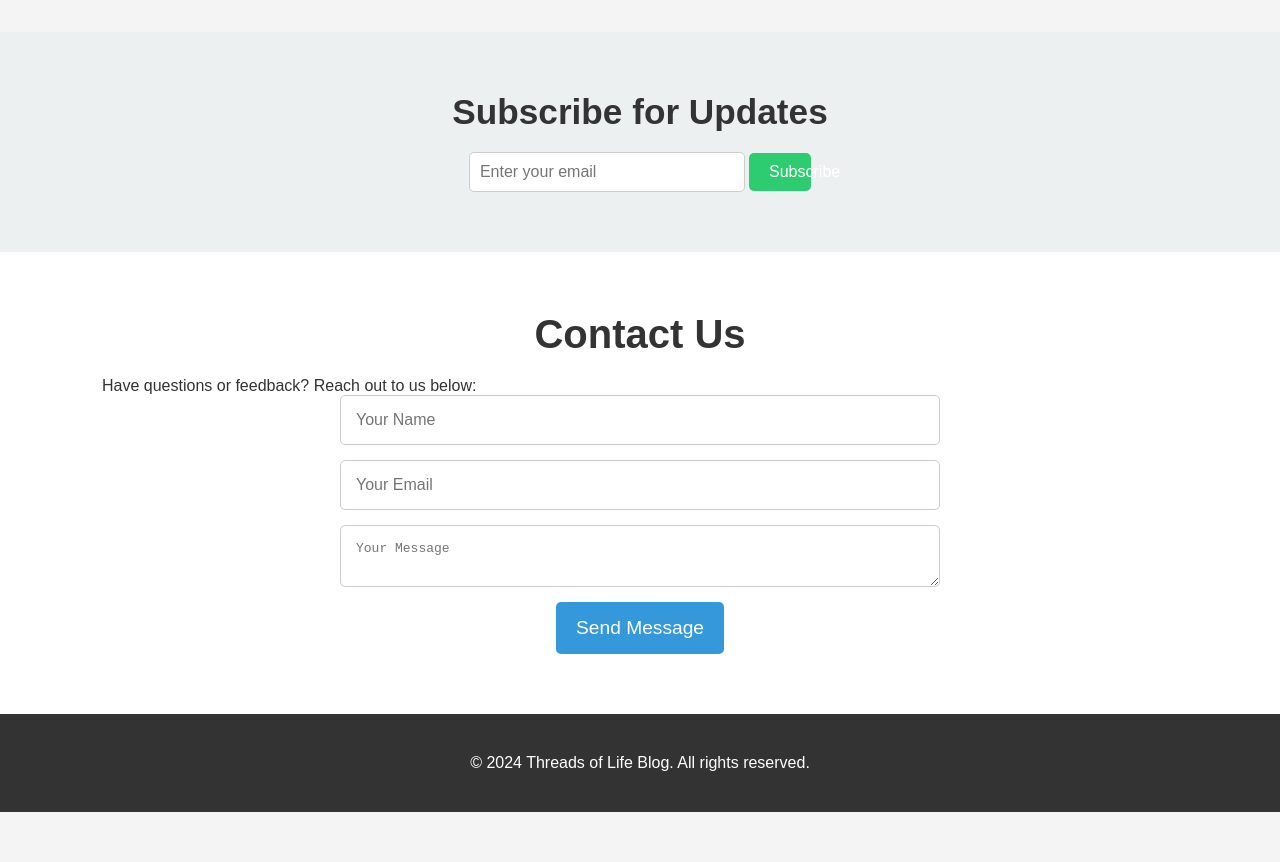
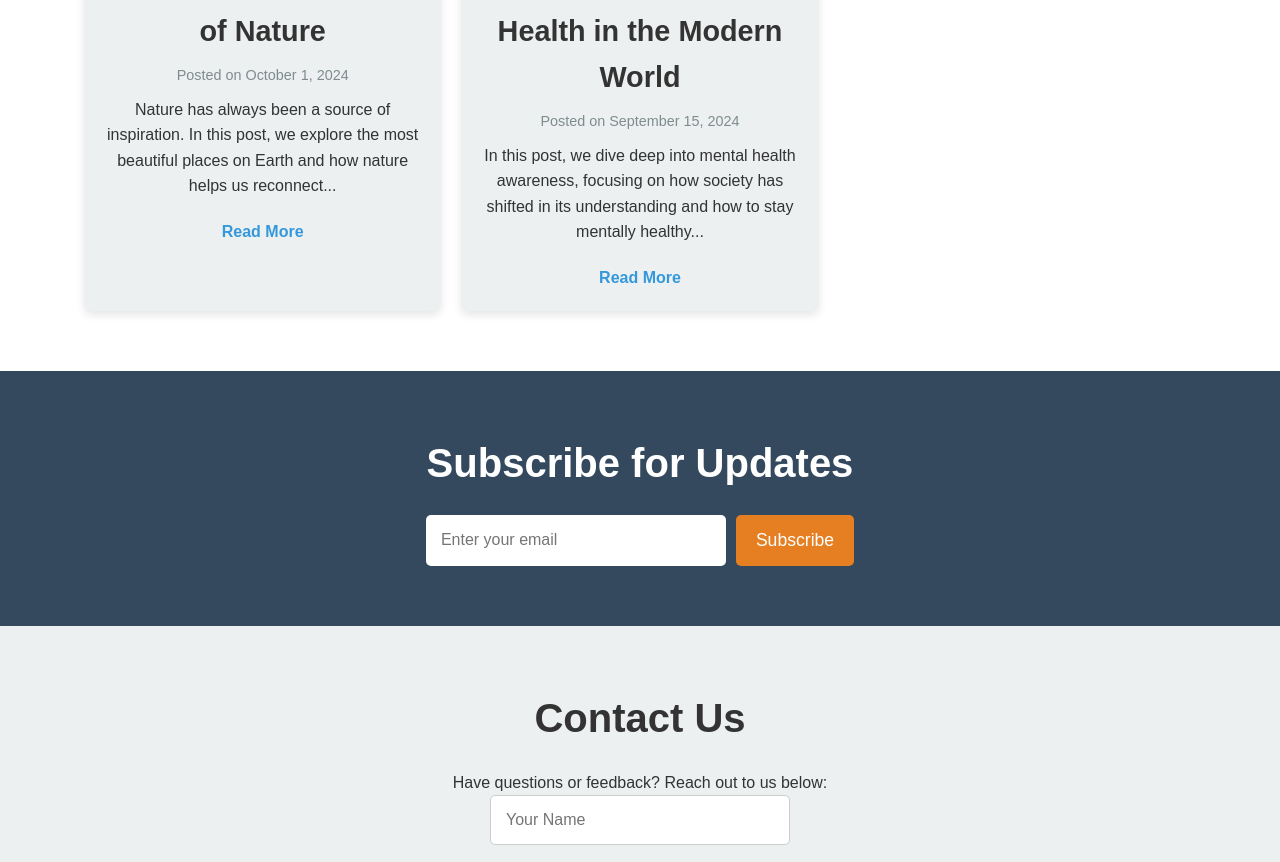
Before and after one commit to Lyinux/blogweb, a plain HTML site: page index.html in a window 1280 px wide. Shown: the part 672-1534 px from the top of the page. Before the commit the page ends 1484 px from the top, so only its background shows below. Drawn offline with Linux system fonts and the light colour scheme.

Commit message:
Update styles.css

```diff
--- a/styles.css
+++ b/styles.css
@@ -1,17 +1,19 @@
-/* General Reset */
+/* Reset default styles */
 * {
     margin: 0;
     padding: 0;
     box-sizing: border-box;
 }
 
+/* Set a default font for the body */
 body {
     font-family: Arial, sans-serif;
+    line-height: 1.6;
     background-color: #f4f4f4;
     color: #333;
 }
 
-/* Container */
+/* Container to center content and provide padding */
 .container {
     width: 90%;
     max-width: 1200px;
@@ -19,7 +21,7 @@ body {
     padding: 20px;
 }
 
-/* Header */
+/* Header styles */
 header {
     background-color: #333;
     color: white;
@@ -28,7 +30,8 @@ header {
 
 header h1 {
     font-size: 2.5em;
-    margin-bottom: 10px;
+    text-align: center;
+    margin-bottom: 20px;
 }
 
 nav ul {
@@ -45,10 +48,11 @@ nav ul li a {
     color: white;
     text-decoration: none;
     font-size: 1.2em;
+    text-transform: uppercase;
 }
 
 nav ul li a:hover {
-    text-decoration: underline;
+    color: #f39c12;
 }
 
 /* Hero Section */
@@ -56,139 +60,157 @@ nav ul li a:hover {
     background-color: #3498db;
     color: white;
     text-align: center;
-    padding: 40px 20px;
+    padding: 60px 20px;
 }
 
 #hero h2 {
     font-size: 2.5em;
+    margin-bottom: 20px;
+}
+
+#hero p {
+    font-size: 1.2em;
+}
+
+/* Blog Posts Section */
+#blog {
+    background-color: #fff;
+    padding: 40px 0;
+    text-align: center;
+}
+
+#blog h2 {
+    font-size: 2.5em;
+    margin-bottom: 20px;
+}
+
+.posts {
+    display: grid;
+    grid-template-columns: repeat(auto-fill, minmax(280px, 1fr));
+    gap: 20px;
+}
+
+article {
+    background-color: #ecf0f1;
+    padding: 20px;
+    border-radius: 8px;
+    box-shadow: 0 4px 8px rgba(0, 0, 0, 0.1);
+    transition: transform 0.3s ease;
+}
+
+article:hover {
+    transform: translateY(-10px);
+}
+
+article h3 {
+    font-size: 1.8em;
     margin-bottom: 10px;
 }
 
-/* Blog Section */
-#blog h2 {
-    font-size: 2.5em;
-    margin-bottom: 20px;
-    text-align: center;
-}
-
-.posts {
-    display: flex;
-    flex-wrap: wrap;
-    justify-content: space-between;
-}
-
-.posts article {
-    width: 45%;
-    margin-bottom: 30px;
-    background-color: white;
-    padding: 20px;
-    box-shadow: 0 2px 5px rgba(0, 0, 0, 0.1);
-}
-
-.posts article h3 {
-    font-size: 1.8em;
-    margin-bottom: 15px;
-}
-
-.posts article p.date {
+article p.date {
+    color: #7f8c8d;
     font-size: 0.9em;
-    color: #888;
     margin-bottom: 10px;
 }
 
-.posts article a {
+article p {
+    font-size: 1em;
+    margin-bottom: 20px;
+}
+
+article a {
     color: #3498db;
     text-decoration: none;
     font-weight: bold;
 }
 
-.posts article a:hover {
-    text-decoration: underline;
+article a:hover {
+    color: #e67e22;
 }
 
-/* Subscription Section */
+/* Subscribe Section */
 #subscribe {
+    background-color: #34495e;
+    color: white;
+    padding: 40px 20px;
+    text-align: center;
+}
+
+#subscribe h2 {
+    font-size: 2.5em;
+    margin-bottom: 20px;
+}
+
+#subscription-form {
+    display: flex;
+    justify-content: center;
+    gap: 10px;
+}
+
+#subscription-form input {
+    padding: 15px;
+    font-size: 1em;
+    width: 300px;
+    border: none;
+    border-radius: 5px;
+}
+
+#subscription-form button {
+    padding: 15px 20px;
+    font-size: 1.1em;
+    background-color: #e67e22;
+    color: white;
+    border: none;
+    border-radius: 5px;
+    cursor: pointer;
+}
+
+#subscription-form button:hover {
+    background-color: #d35400;
+}
+
+/* Contact Section */
+#contact {
     background-color: #ecf0f1;
     padding: 40px 20px;
     text-align: center;
 }
 
-#subscribe h2 {
-    font-size: 2.2em;
-    margin-bottom: 20px;
-}
-
-#subscribe form {
-    display: inline-block;
-    max-width: 500px;
-}
-
-#subscribe input[type="email"] {
-    padding: 10px;
-    font-size: 1em;
-    width: 80%;
-    border-radius: 5px;
-    border: 1px solid #ccc;
-}
-
-#subscribe button {
-    padding: 10px 20px;
-    background-color: #2ecc71;
-    color: white;
-    font-size: 1em;
-    border: none;
-    border-radius: 5px;
-    cursor: pointer;
-    width: 18%;
-}
-
-#subscribe button:hover {
-    background-color: #27ae60;
-}
-
-/* Contact Section */
-#contact {
-    padding: 40px 20px;
-    background-color: #fff;
-}
-
 #contact h2 {
     font-size: 2.5em;
     margin-bottom: 20px;
-    text-align: center;
 }
 
 #contact form {
     display: flex;
     flex-direction: column;
     align-items: center;
+    gap: 20px;
 }
 
 #contact input, #contact textarea {
-    width: 100%;
-    max-width: 600px;
     padding: 15px;
-    margin-bottom: 15px;
+    font-size: 1em;
+    width: 300px;
+    border: 1px solid #ccc;
     border-radius: 5px;
-    border: 1px solid #ccc;
-    font-size: 1em;
 }
 
 #contact button {
-    background-color: #3498db;
+    padding: 15px 20px;
+    font-size: 1.1em;
+    background-color: #2ecc71;
     color: white;
-    padding: 15px 20px;
-    font-size: 1.2em;
     border: none;
     border-radius: 5px;
     cursor: pointer;
 }
 
 #contact button:hover {
-    background-color: #2980b9;
+    background-color: #27ae60;
 }
 
-/* Footer */
+/* Footer Section */
 footer {
     background-color: #333;
     color: white;
```
